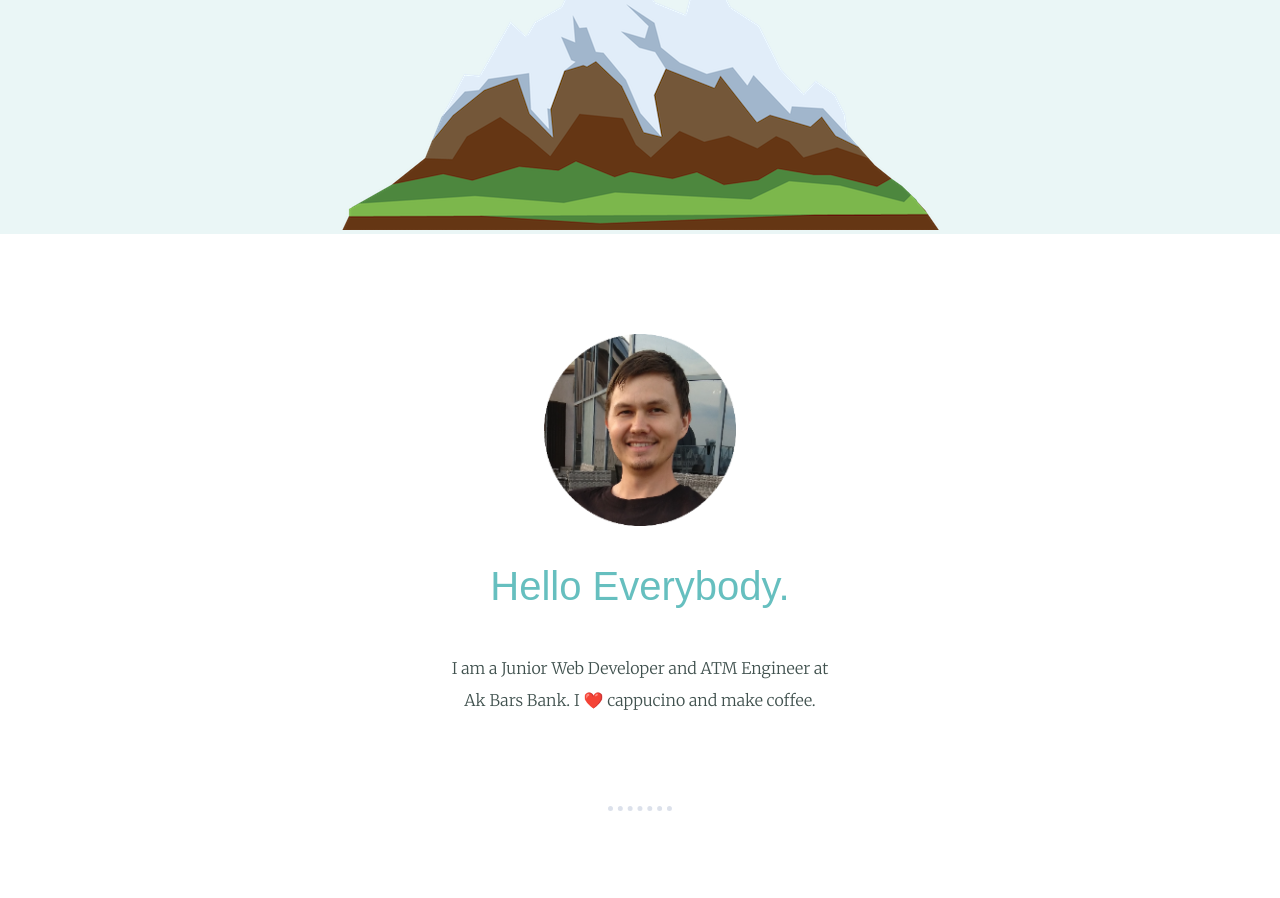
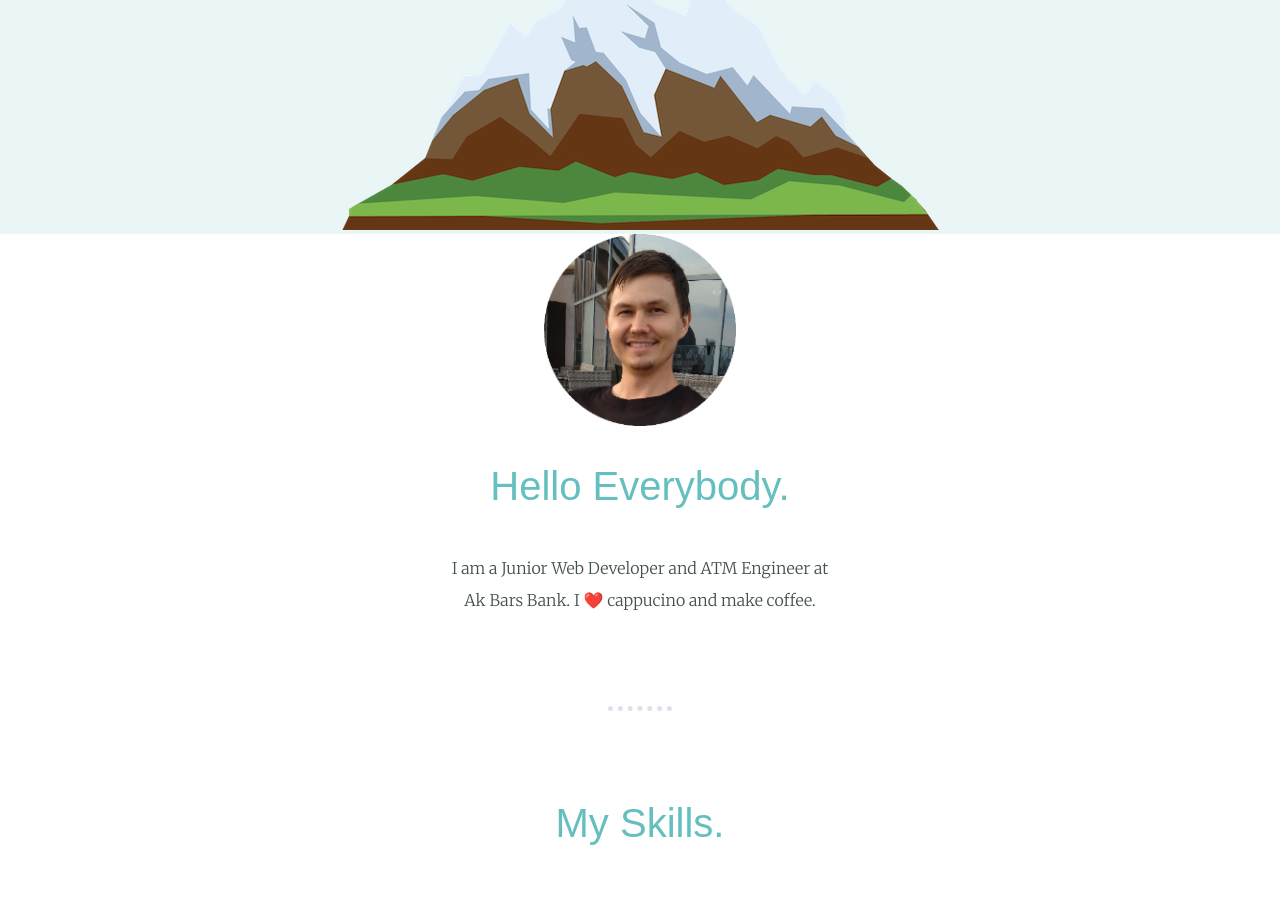
Before and after one commit to ShamilKhaybullov/My-Site, a plain HTML site: page index.html in a window 1280 px wide. Shown: the part 530-1428 px from the top of the page. Drawn offline with Linux system fonts and the light colour scheme.

Commit message:
Update styles.css

```diff
--- a/css/styles.css
+++ b/css/styles.css
@@ -56,7 +56,6 @@ a:hover {
 }
 
 .middle-container {
-  margin: 100px 0px;
 }
 
 .bottom-container {
```
